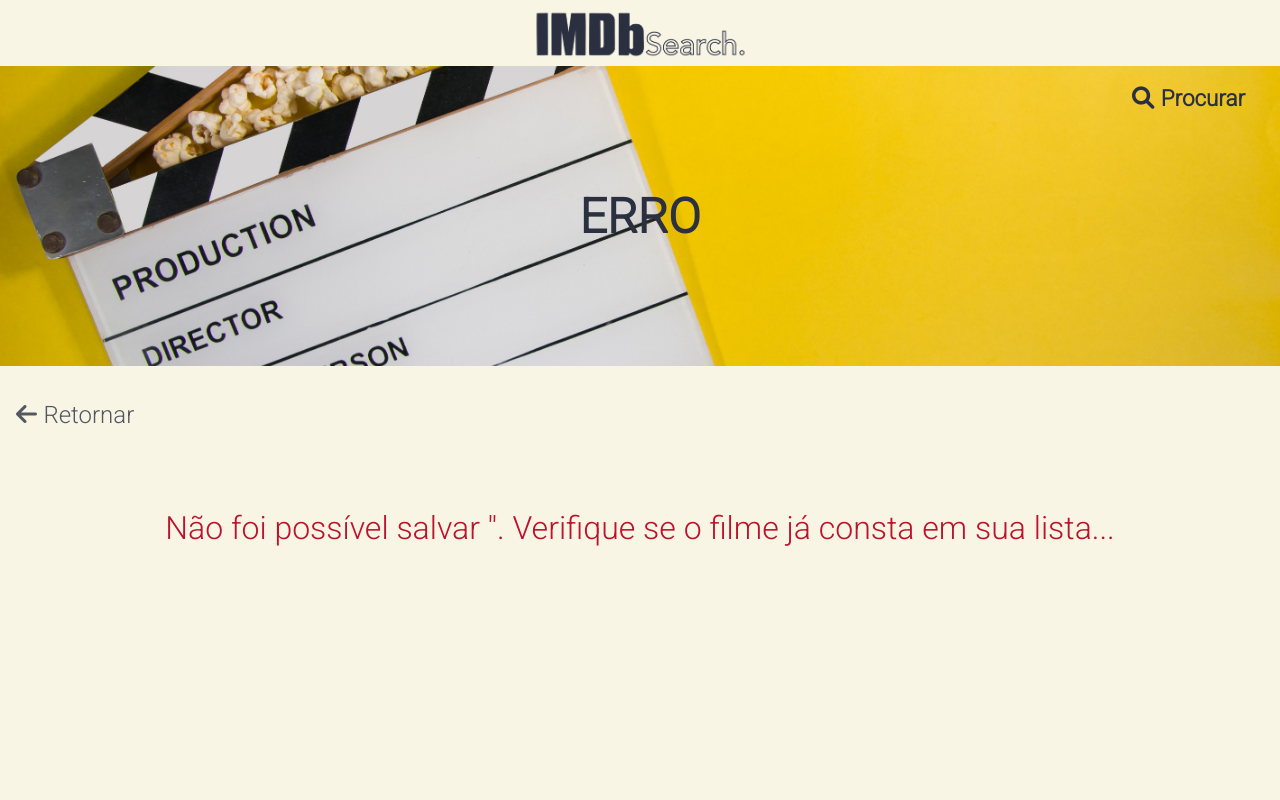
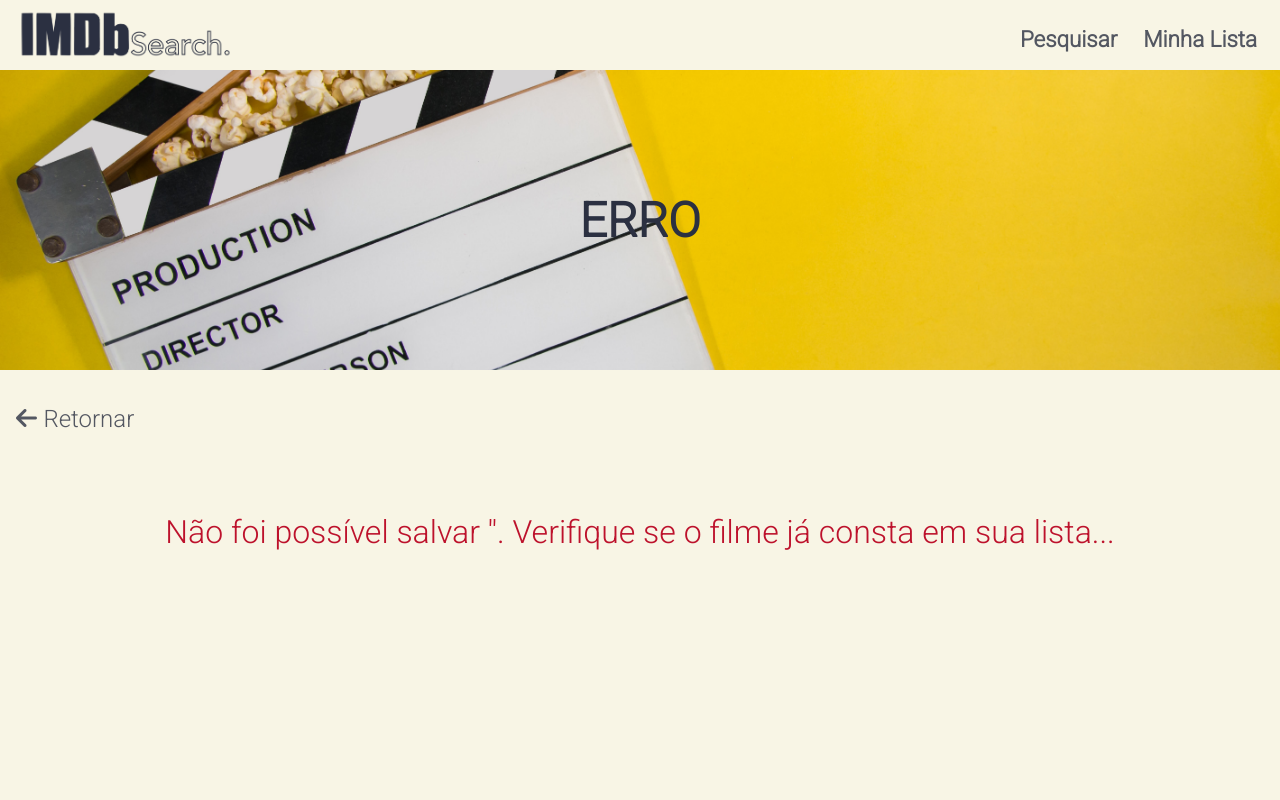
Before and after one commit to SoSoJigsaw/IMDbSearch, a Flask app: page /salvar/1 in a window 1280 px wide. Run offline with Flask 2, Linux system fonts and the light colour scheme; data that the repository does not hold is empty; parts of the project's set-up code (start-up, migrations or seed data) failed here and were passed over.

Commit message:
Projeto IMDbSearch

```diff
--- a/static/css/style.css
+++ b/static/css/style.css
@@ -72,7 +72,7 @@
 .header {
     margin: 0 auto;
     padding: 0.5rem 0;
-    display: flex;
+    display: inline-block;
     justify-content: space-between;
 }
 
@@ -108,6 +108,33 @@
 .header .procurar-filmes i {
     color: var(--azul-profundo);
     margin: 0 0.4rem 0 0;
+}
+
+ul {
+    list-style-type: none;
+    position: absolute;
+    right: 12px;
+    top: 25px;
+}
+
+ul li {
+    display: inline-block;
+    text-decoration: none;
+    color: var(--azul-profundo);
+    font-size: 1.4rem;
+    padding-left: 10px;
+    padding-right: 10px;
+    border: 1px solid transparent;
+    border-radius: 15px;
+    opacity: 0.8;
+}
+
+ul li:hover {
+    opacity: 1;
+}
+
+.header img, ul {
+    display: inline-block;
 }
 
 
@@ -266,7 +293,7 @@
 }
 
 
-/* classes geradas pelo javascript, relacionadas as informações retornadas pela API */
+/* classes geradas pelo jinja2, relacionadas as informações retornadas pela API */
 .hide-lista-pesquisa {
     display: none;
 }
@@ -752,3 +779,6 @@
 .botao-retornar-pesquisa:hover {
     opacity: 1;
 }
+
+
+/* Navbar */
--- a/templates/detalhes.html
+++ b/templates/detalhes.html
@@ -17,7 +17,10 @@
         <div class="header">
             <div class="container">
                 <img src="../../../../../../../../../static/image/ImdbSearch.png">
-                <a href="minhalista.html" class="lista-filmes-assistir"><i class="fa-solid fa-heart"></i><b>Minha Lista</b></a>
+                <ul>
+                     <li><a href="{{ url_for('pesquisa') }}"><b>Pesquisar</b></a></li>
+                     <li><a href="{{ url_for('mostrar_filmes') }}"><b>Minha Lista</b></a></li>
+                </ul>
             </div>
         </div>
 
--- a/templates/error.html
+++ b/templates/error.html
@@ -15,7 +15,10 @@
         <div class="header">
             <div class="container">
                 <img src="../static/image/ImdbSearch.png">
-                <a href="index.html" class="procurar-filmes"><i class="fa-solid fa-magnifying-glass"></i><b>Procurar</b></a>
+                <ul>
+                     <li><a href="{{ url_for('pesquisa') }}"><b>Pesquisar</b></a></li>
+                     <li><a href="{{ url_for('mostrar_filmes') }}"><b>Minha Lista</b></a></li>
+                </ul>
             </div>
         </div>
 
--- a/templates/index.html
+++ b/templates/index.html
@@ -15,7 +15,10 @@
         <div class="header">
             <div class="container">
                 <img src="static/image/ImdbSearch.png">
-                <a href="minhalista.html" class="lista-filmes-assistir"><i class="fa-solid fa-heart"></i><b>Minha Lista</b></a>
+                 <ul>
+                     <li><a href="{{ url_for('pesquisa') }}"><b>Pesquisar</b></a></li>
+                     <li><a href="{{ url_for('mostrar_filmes') }}"><b>Minha Lista</b></a></li>
+                 </ul>
             </div>
         </div>
 
--- a/templates/minhalista.html
+++ b/templates/minhalista.html
@@ -18,7 +18,10 @@
         <div class="header">
             <div class="container">
                 <img src="../../../../../../../../static/image/ImdbSearch.png">
-                <a href="index.html" class="procurar-filmes"><i class="fa-solid fa-magnifying-glass"></i><b>Procurar</b></a>
+                <ul>
+                     <li><a href="{{ url_for('pesquisa') }}"><b>Pesquisar</b></a></li>
+                     <li><a href="{{ url_for('mostrar_filmes') }}"><b>Minha Lista</b></a></li>
+                </ul>
             </div>
         </div>
 
--- a/templates/resultado.html
+++ b/templates/resultado.html
@@ -15,7 +15,10 @@
         <div class="header">
             <div class="container">
                 <img src="../static/image/ImdbSearch.png">
-                <a href="minhalista.html" class="lista-filmes-assistir"><i class="fa-solid fa-heart"></i><b>Minha Lista</b></a>
+                <ul>
+                     <li><a href="{{ url_for('pesquisa') }}"><b>Pesquisar</b></a></li>
+                     <li><a href="{{ url_for('mostrar_filmes') }}"><b>Minha Lista</b></a></li>
+                 </ul>
             </div>
         </div>
 
```
